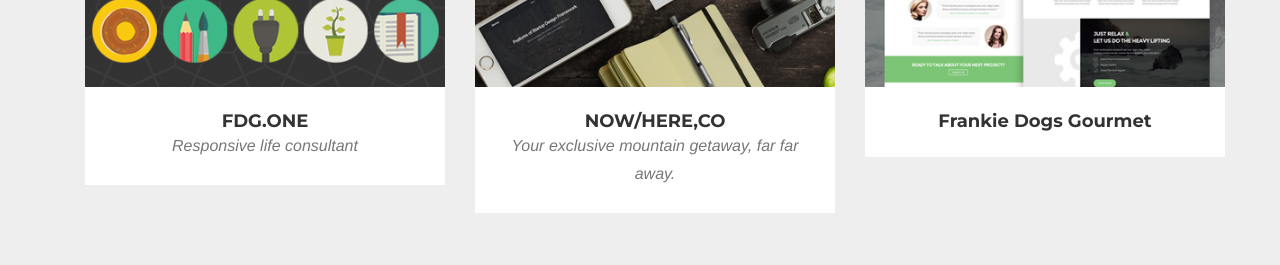
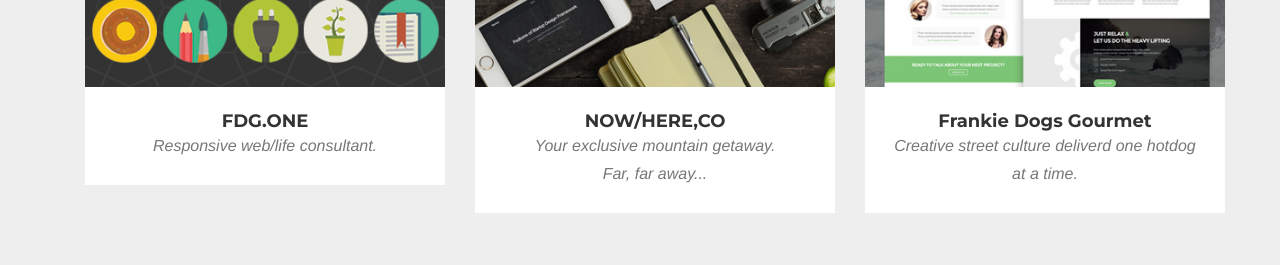
Before and after one commit to discordia4u/V3, a website: page index.html in a window 1280 px wide. Shown: the part 2720-2985 px from the top of the page. Drawn offline with nearby package versions, Linux system fonts and the light colour scheme; a web font is replaced by a local one.

Commit message:
Update index.html

```diff
--- a/index.html
+++ b/index.html
@@ -211,7 +211,7 @@
                     </a>
                     <div class="portfolio-caption">
                         <h4>FDG.ONE</h4>
-                        <p class="text-muted">Responsive life consultant</p>
+                        <p class="text-muted">Responsive web/life consultant.</p>
                     </div>
                 </div>
                 <div class="col-md-4 col-sm-6 portfolio-item">
@@ -225,7 +225,7 @@
                     </a>
                     <div class="portfolio-caption">
                         <h4>NOW/HERE,CO</h4>
-                        <p class="text-muted">Your exclusive mountain getaway, far far away. </p>
+                        <p class="text-muted">Your exclusive mountain getaway.<br>Far, far away... </p>
                     </div>
                 </div>
                 <div class="col-md-4 col-sm-6 portfolio-item">
@@ -239,7 +239,7 @@
                     </a>
                     <div class="portfolio-caption">
                         <h4>Frankie Dogs Gourmet</h4>
-                        <p class="text-muted"></p>
+                        <p class="text-muted">Creative street culture deliverd one hotdog at a time.</p>
                     </div>
                 </div>
                 <div class="col-md-4 col-sm-6 portfolio-item">
```
